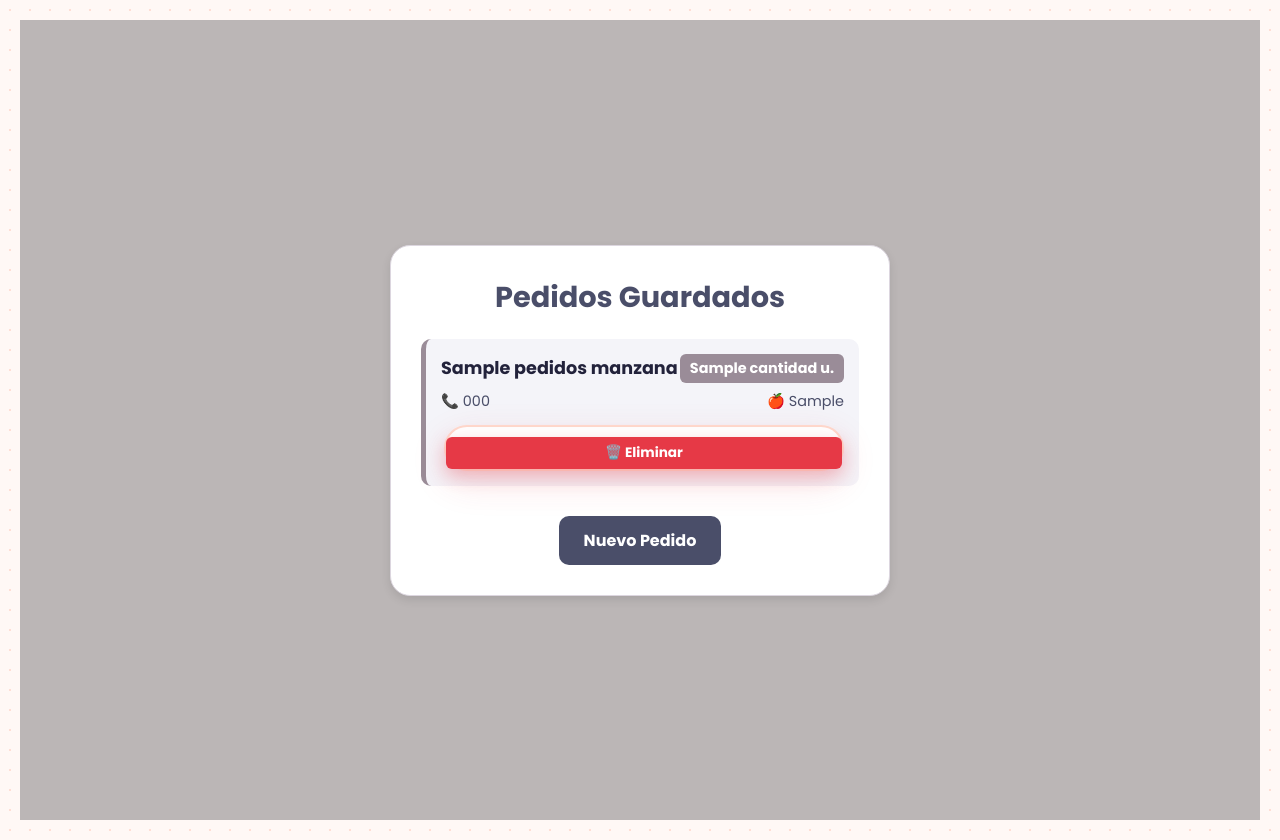
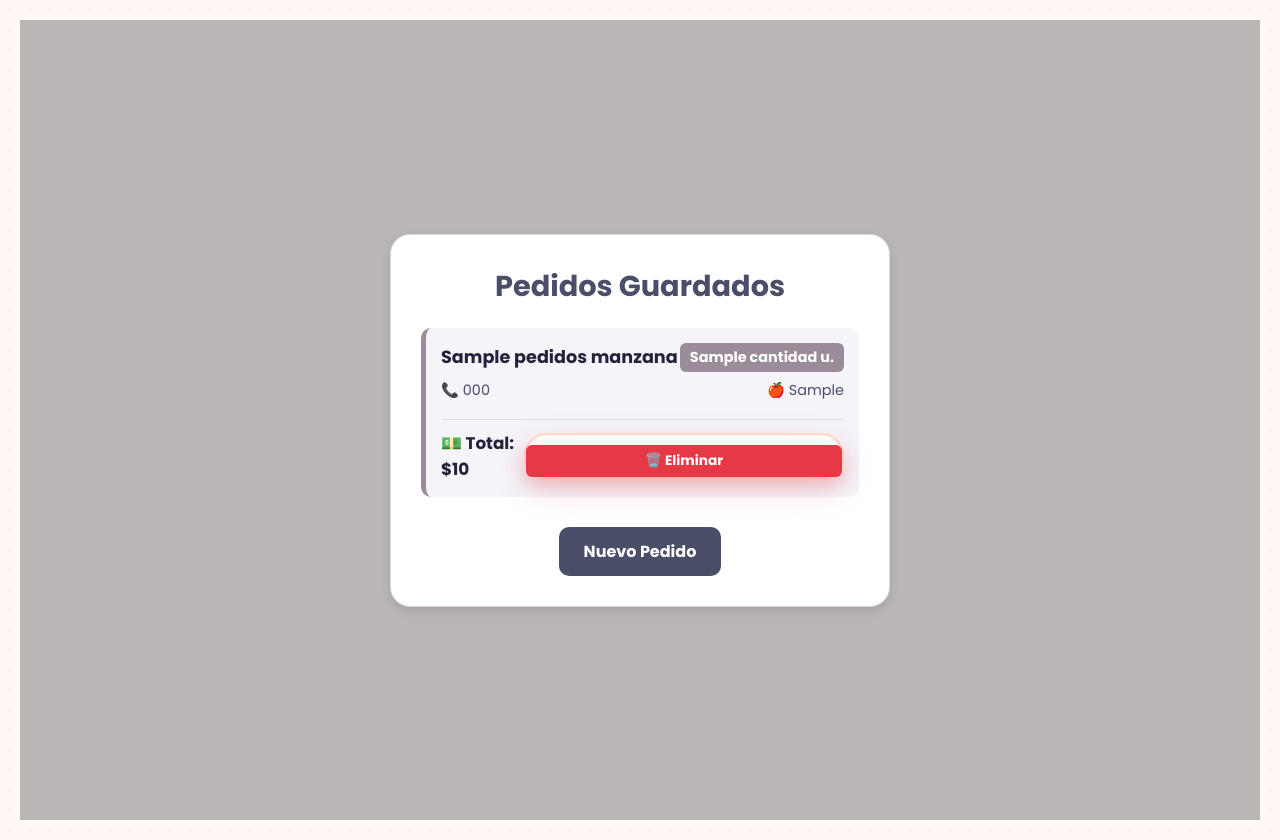
Before and after one commit to Usuario12qwas/Tienda-Python, a Flask app: page /panel in a window 1280 px wide. Run offline with Flask 3, Linux system fonts and the light colour scheme; a database or web service that is not in the repository returns one stand-in record (values such as "Sample title"); some libraries are stand-ins or nearby versions.

Commit message:
Update panel.html

```diff
--- a/templates/panel.html
+++ b/templates/panel.html
@@ -41,8 +41,14 @@
                             <span>🍎 {{ pedido.tipo_manzana }}</span>
                         </div>
 
-                        <!-- Fila 3: Botón de Eliminar -->
-                        <div style="display: flex; justify-content: flex-end; margin-top: 5px;">
+                        <!-- NUEVA Fila 3: Total y Botón de Eliminar -->
+                        <div style="display: flex; justify-content: space-between; align-items: center; margin-top: 10px; border-top: 1px solid #e2dee4; padding-top: 10px;">
+
+                            <!-- Aquí agregamos el cálculo automático del Total -->
+                            <span style="font-weight: bold; color: #22223b; font-size: 1.05em;">
+                                💵 Total: ${{ pedido.cantidad * 3 }}
+                            </span>
+
                             <form action="/eliminar-pedido/{{ pedido.id }}" method="POST" style="margin: 0; padding: 0;" onsubmit="return confirm('¿Estás seguro de que quieres eliminar este pedido?');">
                                 <button type="submit" style="background: #e63946; color: white; border: none; padding: 6px 12px; border-radius: 6px; cursor: pointer; font-size: 0.85em; font-weight: bold;">
                                     🗑️ Eliminar
```
